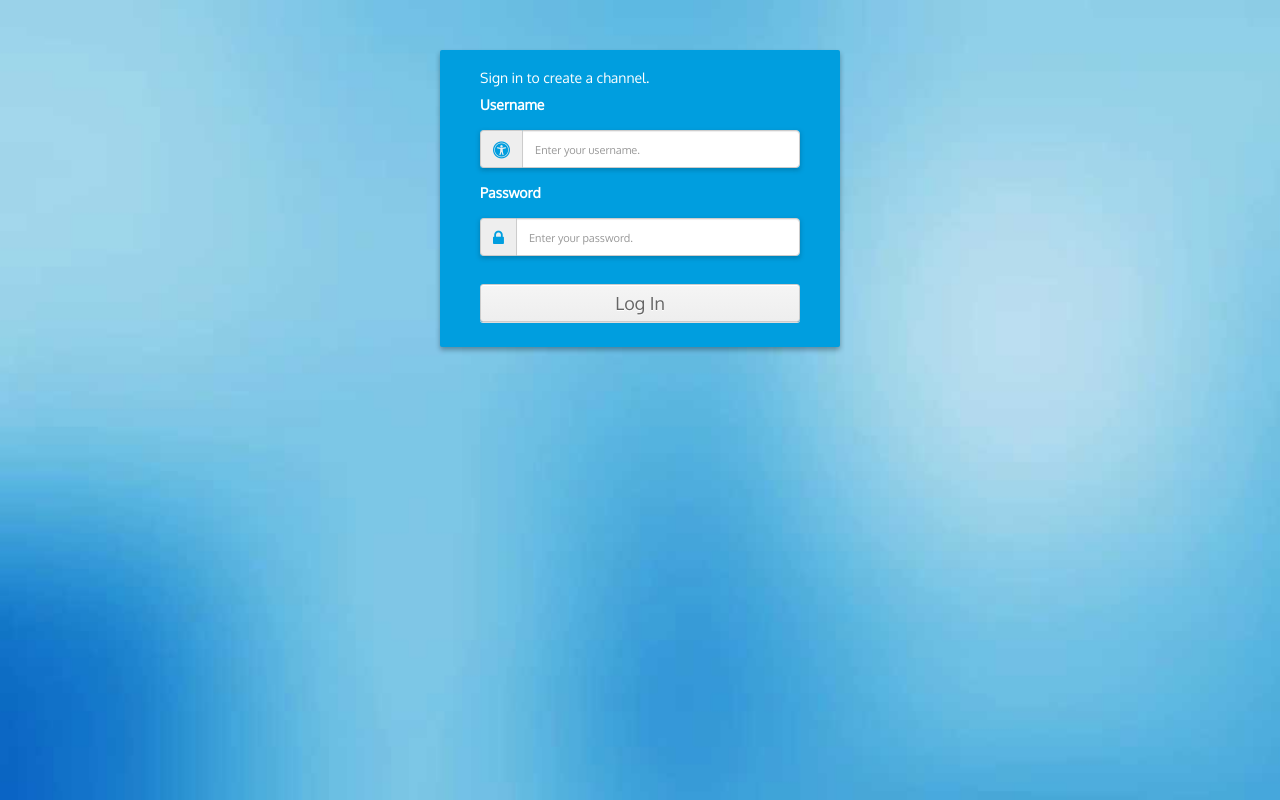
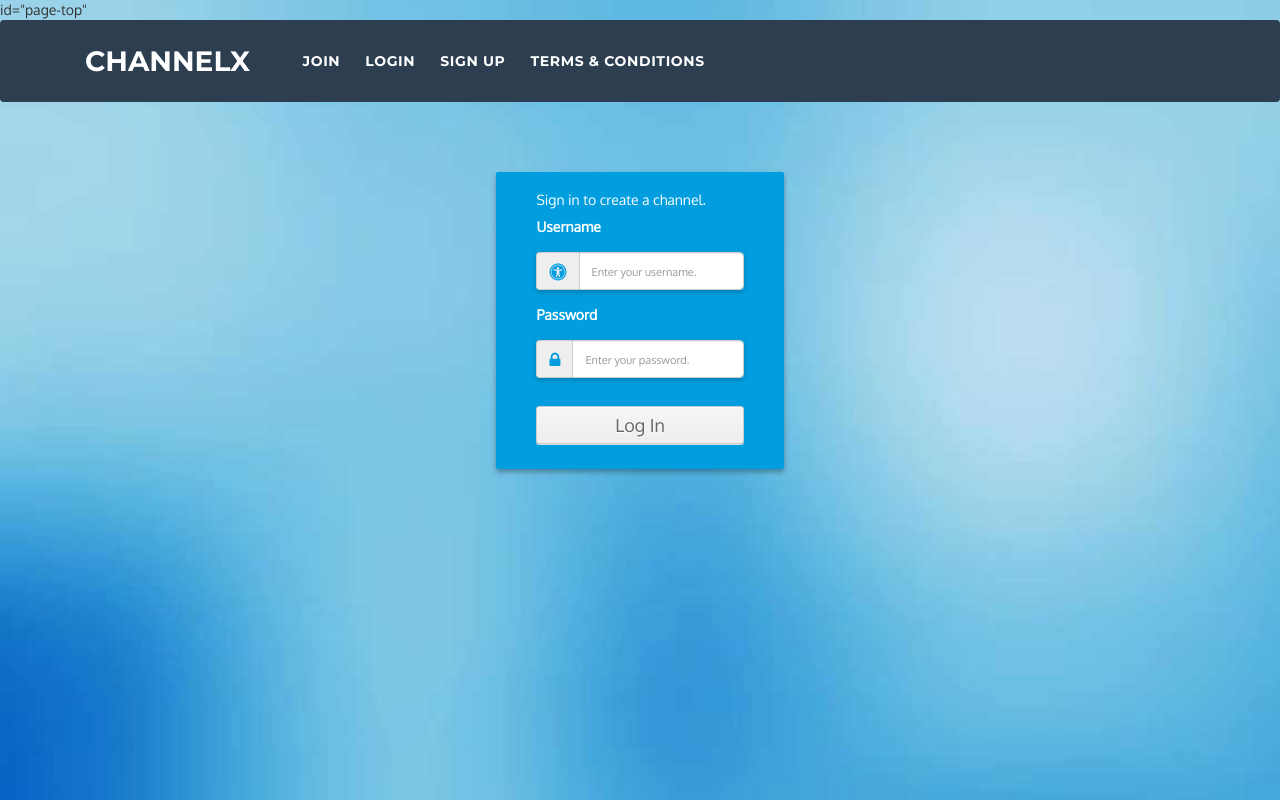
Before and after one commit to n1rv4n4/ChannelX, a Flask app: page /login in a window 1280 px wide. Run offline with Flask 2, Linux system fonts and the light colour scheme; some libraries are stand-ins or nearby versions.

Commit message:
top bar eklendi

```diff
--- a/templates/login.html
+++ b/templates/login.html
@@ -1,6 +1,14 @@
 <!DOCTYPE html>
 <html lang="en">
    <head>
+	  <meta charset="utf-8">id="page-top"
+	  <title>ChannelX</title>
+      <link rel="stylesheet" href="https://maxcdn.bootstrapcdn.com/bootstrap/4.0.0-beta.2/css/bootstrap.min.css" integrity="sha384-PsH8R72JQ3SOdhVi3uxftmaW6Vc51MKb0q5P2rRUpPvrszuE4W1povHYgTpBfshb" crossorigin="anonymous">
+      <link href="https://fonts.googleapis.com/css?family=Montserrat:400,700" rel="stylesheet" type="text/css">
+      <link href="/static/css/freelancer.min.css" rel="stylesheet">
+
+
+
       <meta name="viewport" content="width=device-width, initial-scale=1">
       <link href="https://maxcdn.bootstrapcdn.com/bootstrap/3.3.7/css/bootstrap.min.css" rel="stylesheet">
       <script src="https://ajax.googleapis.com/ajax/libs/jquery/3.2.1/jquery.min.js"></script>
@@ -12,7 +20,28 @@
       <link rel="icon" type="image/png" sizes="16x16" href="/static/images/favicon.png">
       <title>Login</title>
    </head>
-   <body>
+   <body id="page-top">
+	<nav class="navbar navbar-expand-lg bg-secondary fixed-top text-uppercase" id="mainNav">
+         <div class="container">
+            <a class="navbar-brand js-scroll-trigger" href="/">ChannelX</a>
+            <div class="collapse navbar-collapse" id="navbarResponsive">
+               <ul class="navbar-nav ml-auto">
+                  <li class="nav-item mx-0 mx-lg-1">
+                     <a class="nav-link py-3 px-0 px-lg-3 rounded js-scroll-trigger" href="/join">join</a>
+                  </li>
+                  <li class="nav-item mx-0 mx-lg-1">
+                     <a class="nav-link py-3 px-0 px-lg-3 rounded js-scroll-trigger" href="/login">login</a>
+                  </li>
+                  <li class="nav-item mx-0 mx-lg-1">
+                     <a class="nav-link py-3 px-0 px-lg-3 rounded js-scroll-trigger" href="/sign_up">sign up</a>
+                  </li>
+                  <li class="nav-item mx-0 mx-lg-1">
+                     <a class="nav-link py-3 px-0 px-lg-3 rounded js-scroll-trigger" href="/terms_and_conditions">terms & conditions</a>
+                  </li>
+               </ul>
+            </div>
+         </div>
+      </nav>
       <div class="container">
          <div class="row main">
             <div class="main-login main-center">
```
